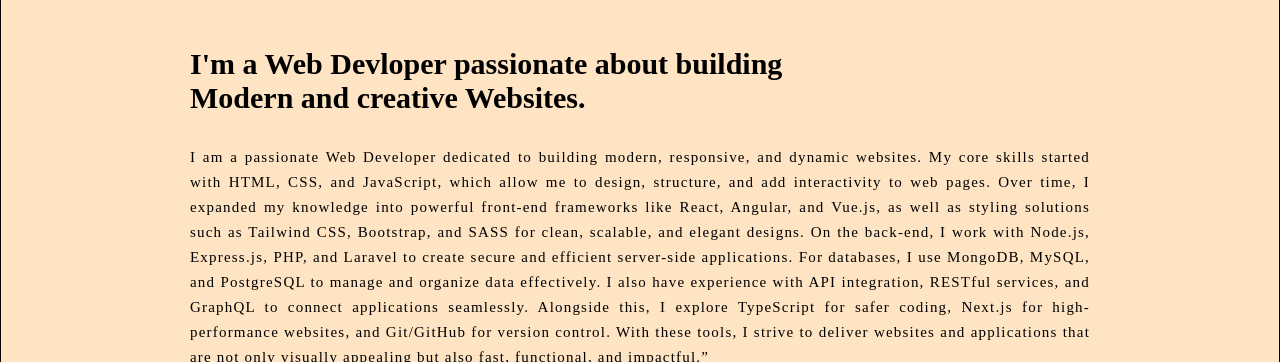
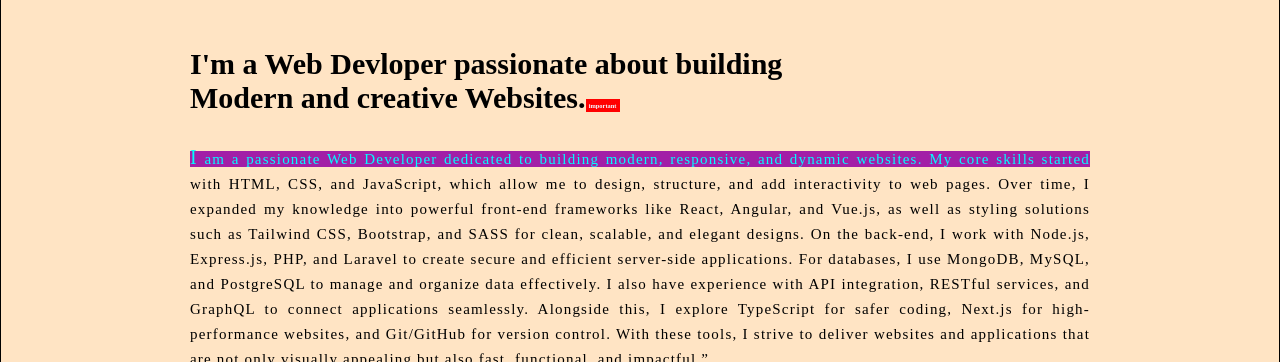
Before and after one commit to abdullah01846/My-project-1, a plain HTML site: page index.html in a window 1280 px wide. Shown: the part 438-800 px from the top of the page. Drawn offline with Linux system fonts and the light colour scheme.

Commit message:
pseudo class added

```diff
--- a/index.html
+++ b/index.html
@@ -30,7 +30,7 @@
 
                 <!-- about section -->
                  <section class="about_section">
-                     <h2>I'm a Web Devloper passionate about building <br>
+                     <h2 class="important">I'm a Web Devloper passionate about building <br>
                         Modern and creative Websites.</h2>
                      <p>I am a passionate Web Developer dedicated to building
                          modern, responsive, and dynamic websites. My core
--- a/style.css
+++ b/style.css
@@ -108,6 +108,8 @@
         transition-delay: 0.1s;
         transition-timing-function: ease-in-out;
 
+
+        /* pseudo class */
     }
     .btn:hover{
         background-color: black;
@@ -115,3 +117,27 @@
 
 
     }
+    .btn::after{
+        content: '*' ;
+    }
+
+    ::selection{
+        color: aquamarine;
+        background-color: blueviolet;
+    }
+
+     .about_section p::first-letter{
+        font-size: 20px;
+     }
+    p::first-line{
+        background-color: rgb(162, 31, 167);
+        color: aqua;
+}
+.important::after{
+    content: 'important';
+    background-color: red;
+    color: aliceblue;
+    padding: 0.2rem;
+    font-size: 0.4rem;
+
+}
```
Lines whose indentation alone changed are shown as unchanged.
